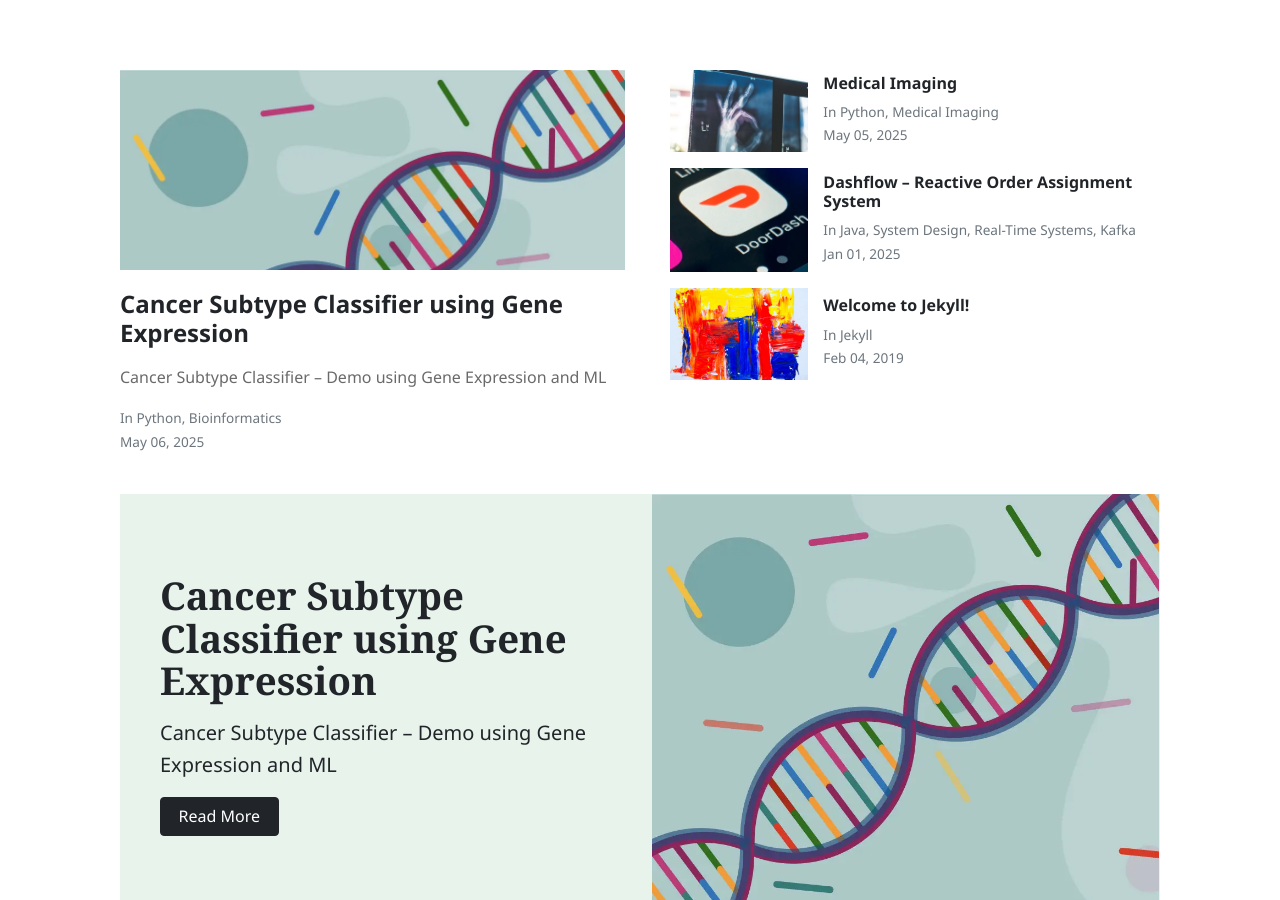
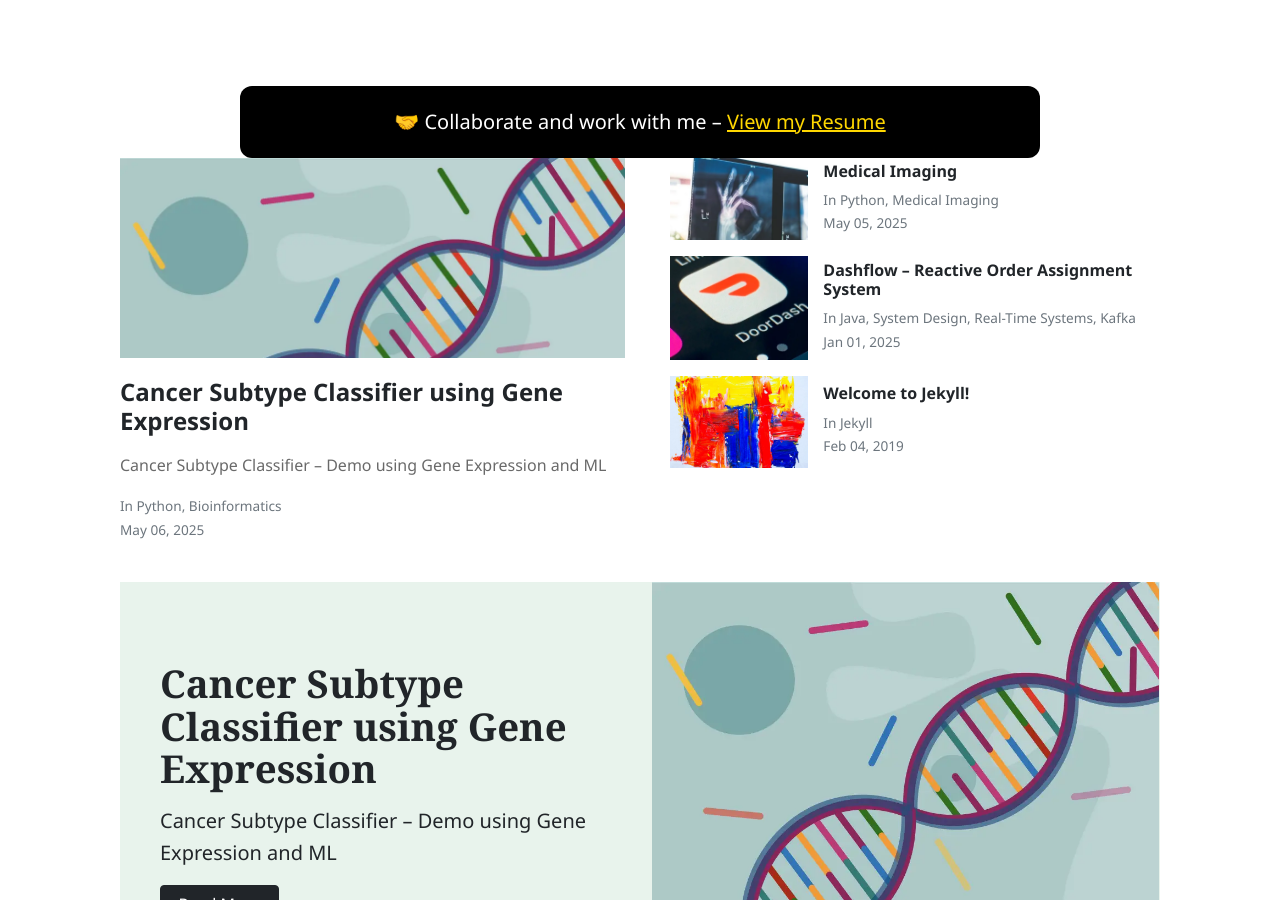
Before and after one commit to Priteshkamde/Priteshkamde.github.io, a Jekyll site: the page built from index.html, in a window 1280 px wide and 900 px high. Built offline with Jekyll 4.4.1, drawn with Linux system fonts in a browser that asks for light colours; nearby versions of some CDN libraries; the list of posts is cut into pages by our own code.

Commit message:
Changes in main page - collaborate section

```diff
--- a/_layouts/default.html
+++ b/_layouts/default.html
@@ -58,6 +58,18 @@
         <ul class="mb-0"></ul>
     </div>
 
+    <!-- Collaboration Callout -->
+    <section style="background-color: #000; color: #fff; padding: 1.5rem; text-align: center; margin: 1rem auto; border-radius: 12px; max-width: 800px;">
+        <h4 style="margin: 0; font-size: 1.25rem;">
+            🤝 Collaborate and work with me –
+            <a href="https://drive.google.com/file/d/1wl24w4v9OJqnNWwE_7V3Hz-nnfGTVdi4/view?usp=sharing"
+            target="_blank" style="color: #FFD700; text-decoration: underline;">
+                View my Resume
+            </a>
+        </h4>
+    </section>
+
+
     <!-- Content -->
     <main role="main" class="site-content">
         {{ content }}
```
